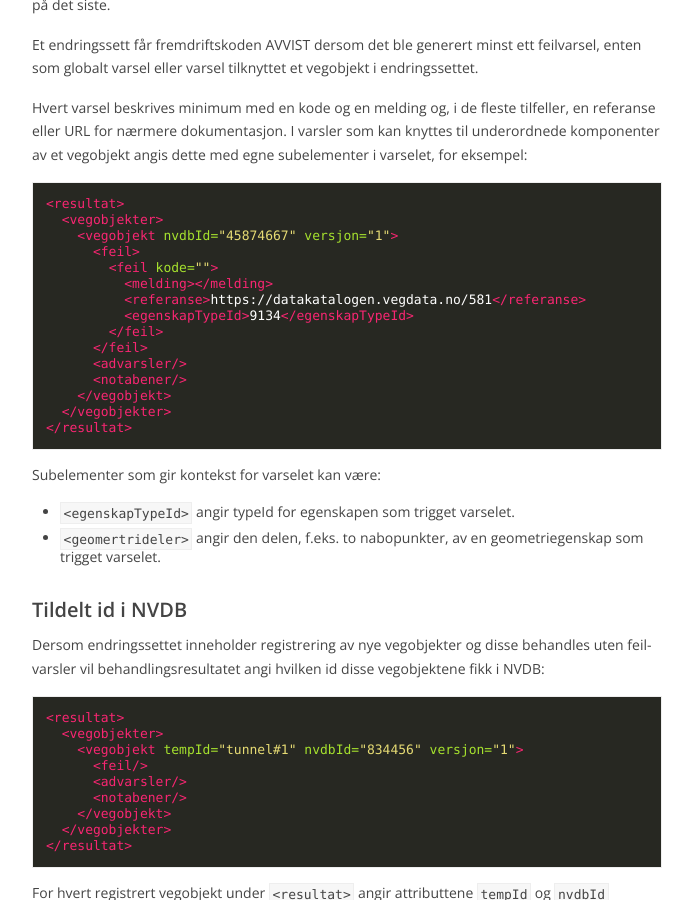
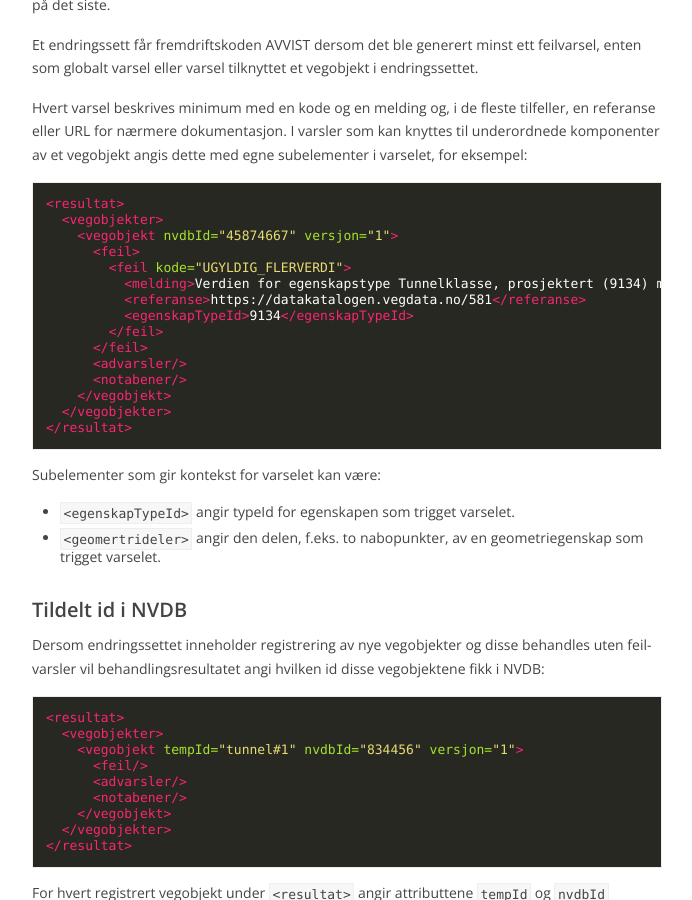
Before and after one commit to nvdb-vegdata/apiskrivdokumentasjon, a Jekyll site: the page built from 1__endringssett/behandlingsresultat.md, in a window 1280 px wide and 900 px high, scrolled down 1238 px. Shown: the whole window, without its empty margins (433-1125 px from the left). Built offline with Jekyll 4.4.1, drawn with Linux system fonts in a browser that asks for light colours; our own code applies the rules of GitHub Pages for plain Markdown files.

Commit message:
Missing issue code and text

```diff
--- a/1__endringssett/behandlingsresultat.md
+++ b/1__endringssett/behandlingsresultat.md
@@ -62,8 +62,8 @@ I varsler som kan knyttes til underordnede komponenter av et vegobjekt angis det
   <vegobjekter>
     <vegobjekt nvdbId="45874667" versjon="1">
       <feil>
-        <feil kode="">
-          <melding></melding>
+        <feil kode="UGYLDIG_FLERVERDI">
+          <melding>Verdien for egenskapstype Tunnelklasse, prosjektert (9134) må være en av følgende verdier: [A (12172), B (12173), C (12174), D (12175), E (12176), F (12177)]</melding>
           <referanse>https://datakatalogen.vegdata.no/581</referanse>
           <egenskapTypeId>9134</egenskapTypeId>
         </feil>
```
